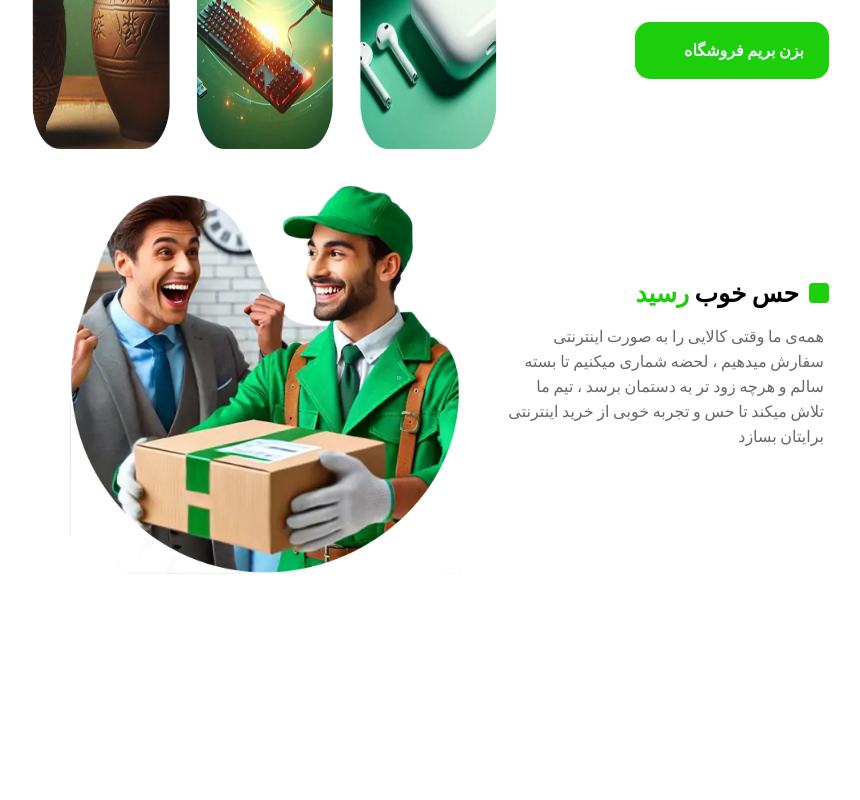
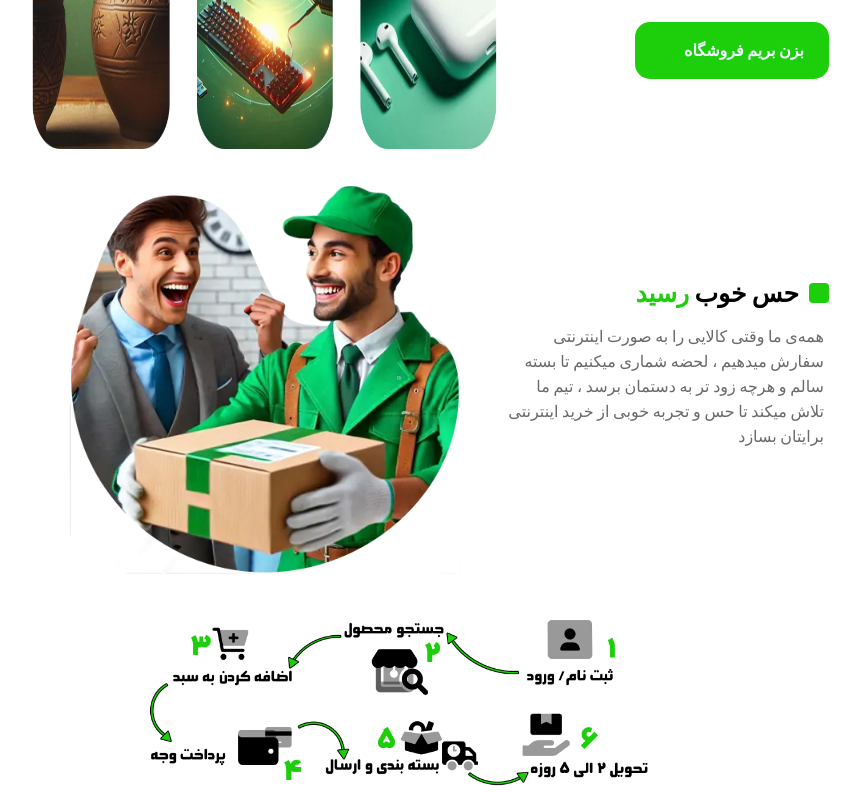
Before and after one commit to efatemee/fifteenshopnew, a React (Vite) app: page / in a window 1280 px wide. Shown: the part 717-1517 px from the top of the page, without its empty margins (243-1103 px from the left). Before the commit the page ends 1334 px from the top, so only its background shows below. Built offline with nearby package versions, Linux system fonts and the light colour scheme.

Commit message:
scroll color and one section home page

```diff
--- a/src/App.css
+++ b/src/App.css
@@ -6,4 +6,6 @@
 *{
     box-sizing: border-box;
     font-family:"Rubik";
+    scrollbar-color: #1DCE0A #f1f1f1;
+    scrollbar-width: 10px;
 }
--- a/src/pages/Home/home.jsx
+++ b/src/pages/Home/home.jsx
@@ -4,6 +4,7 @@ import img from "../../assets/image/تصویر-شاخص-صفحه-اصلی.webp";
 import Bottongreen from "../../components/button/buttongreen";
 import Bottongray from "../../components/button/buttongray";
 import img2 from "../../assets/image/عکس-شاخص-صفحه-اصلی.webp";
+import img3 from "../../assets/image/مراحل-خرید2.webp"
 function Home() {
   return (
     <>
@@ -43,6 +44,9 @@ function Home() {
           </section>
           <img src={img2} alt="image products" />
         </div>
+        <div className={styled.buysteps}>
+          <img src={img3} alt="buy steps" />
+        </div>
       </div>
     </>
   );
--- a/src/pages/Home/home.module.css
+++ b/src/pages/Home/home.module.css
@@ -75,3 +75,12 @@
     flex-direction: row-reverse;
     align-items: center;
 }
+.buysteps{
+    display: flex;
+    align-items: center;
+    justify-content: center;
+}
+.buysteps img{
+    width: 60%;
+
+}
```
Also changed, not shown: src/assets/image/مراحل-خرید2.webp (added).
